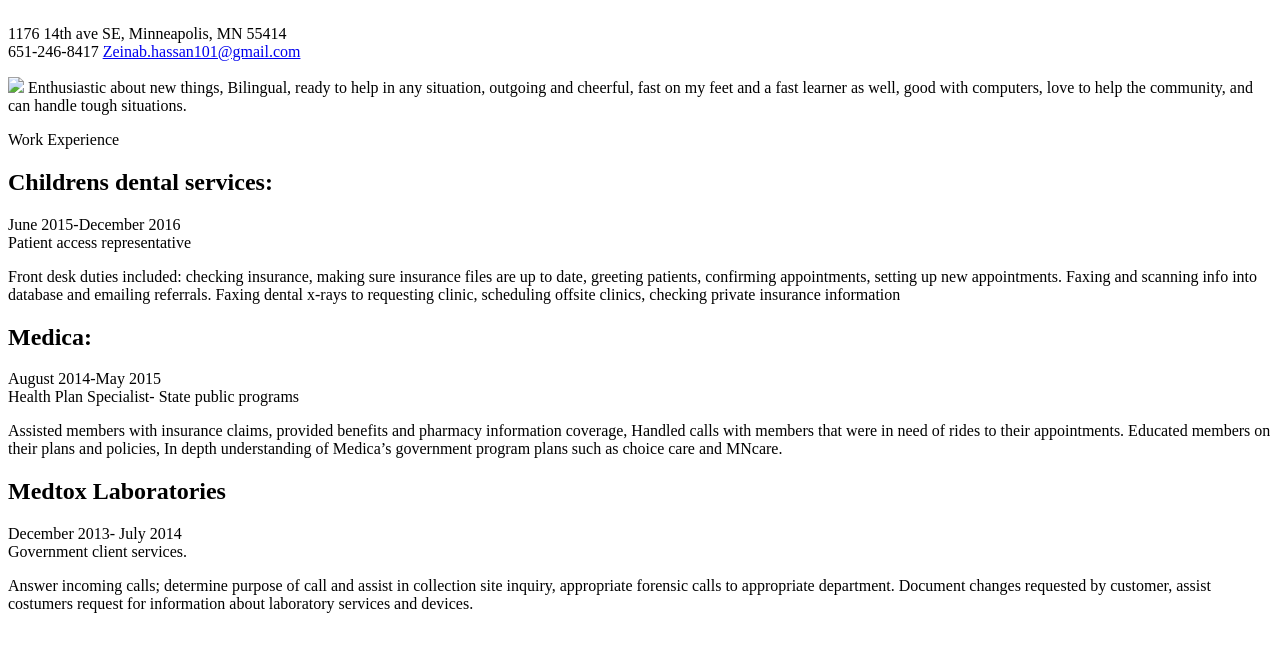
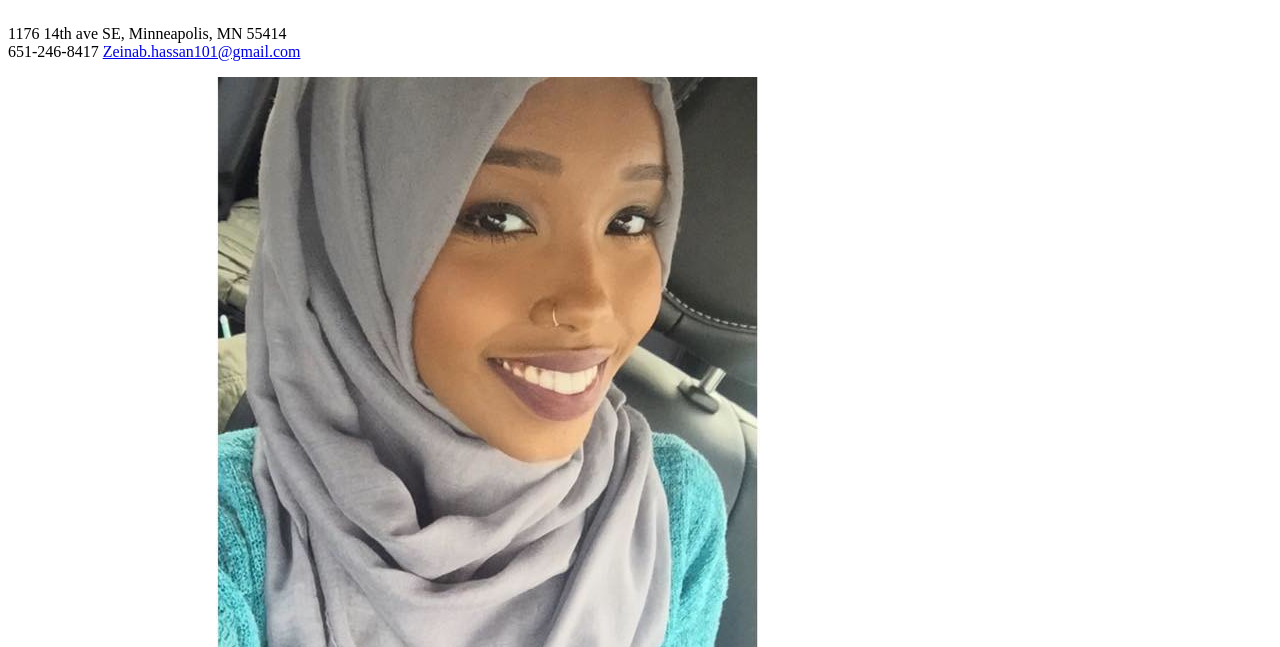
Before and after one commit to hassanz101/hassanz101.github.io, a plain HTML site: page index.html in a window 1280 px wide. Shown: the part 153-800 px from the top of the page. Drawn offline with Linux system fonts and the light colour scheme.

Commit message:
Update index.html

```diff
--- a/index.html
+++ b/index.html
@@ -8,7 +8,7 @@
   <h1> Zeinab Hassan Resume</h1>
 <p id="address"> 1176 14th ave SE, Minneapolis, MN 55414
     <br/> 651-246-8417 <a href="mailto:zeinab.hassan101@gmail.com"> Zeinab.hassan101@gmail.com</p></a>
-    <img src="Resumepic.png/>"
+    <img src="Resumepic.png"/>
 <h3 id="profile">
 Enthusiastic about new things, Bilingual, ready to help in any situation, outgoing and cheerful, fast on my feet and a fast learner as well, good with computers, love to help the community, and can handle tough situations.</p>
 </h3>
```
